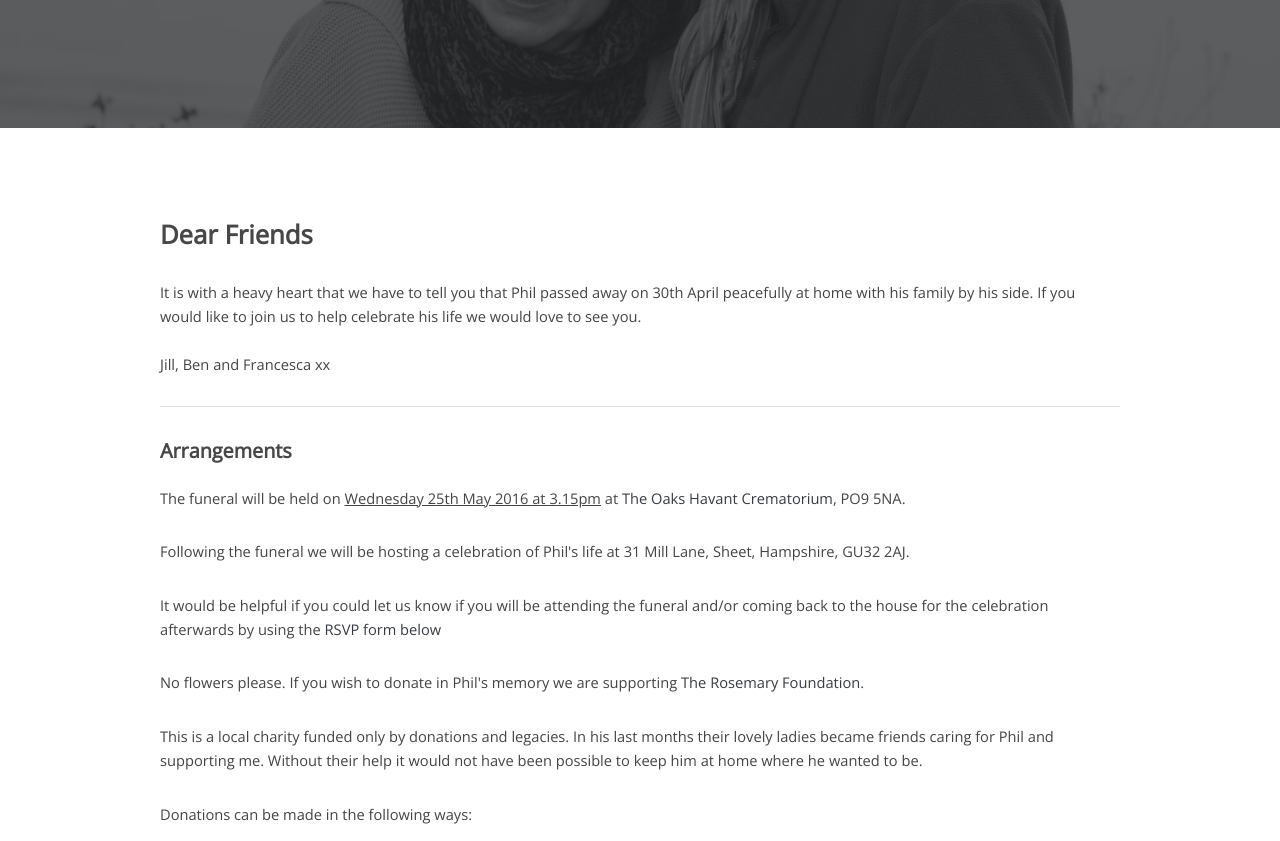
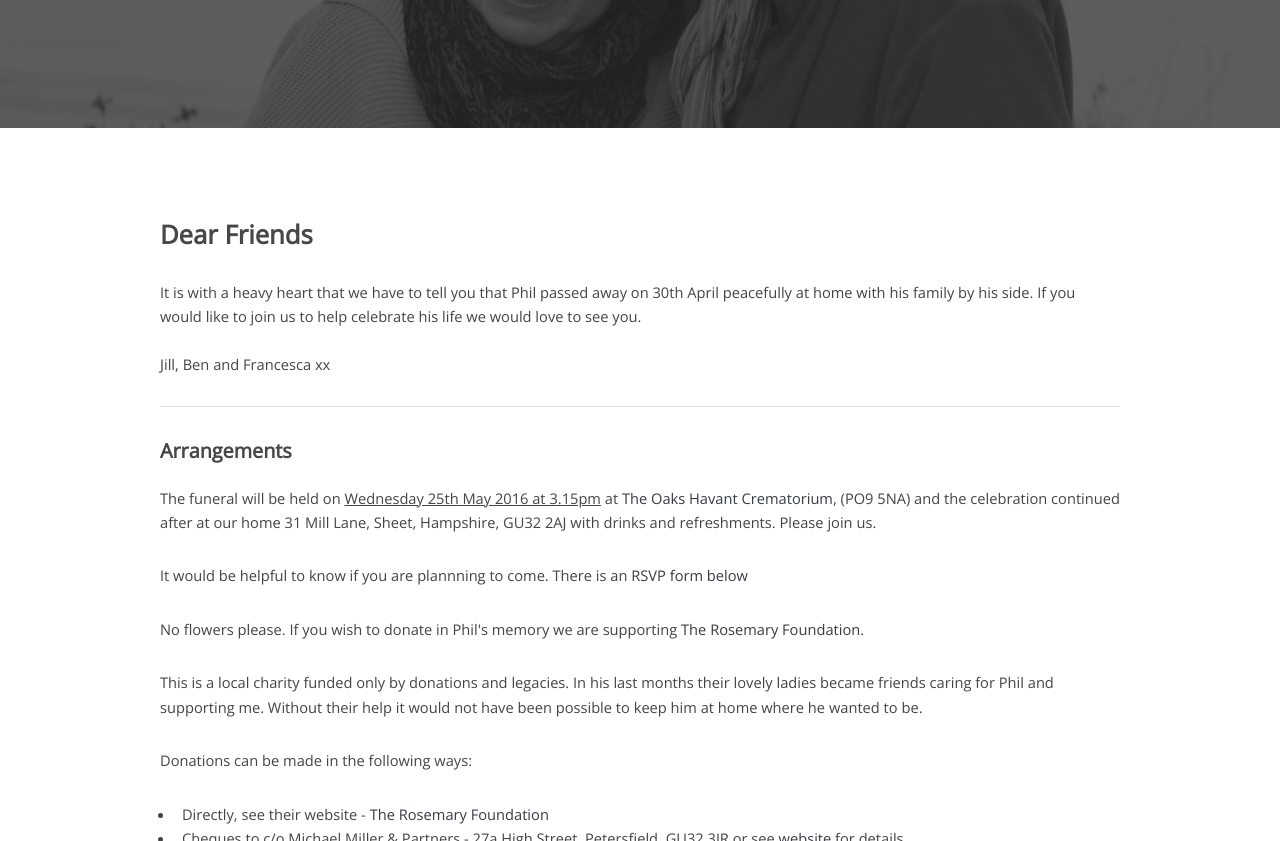
Before and after one commit to benhaines/benhaines.github.io, a plain HTML site: page index.html in a window 1280 px wide. Shown: the part 410-1251 px from the top of the page. Drawn offline with nearby package versions, Linux system fonts and the light colour scheme.

Commit message:
More edits

```diff
--- a/index.html
+++ b/index.html
@@ -54,9 +54,8 @@
           <section>
             <a name="arrangements"></a>
             <h3>Arrangements</h3>
-            <p>The funeral will be held on <u>Wednesday 25th May 2016 at 3.15pm</u> at <a href="http://www.havantcrematorium.co.uk/">The Oaks Havant Crematorium</a>, PO9 5NA.</p>
-            <p>Following the funeral we will be hosting a celebration of Phil's life at 31 Mill Lane, Sheet, Hampshire, GU32 2AJ.</p>
-						<p>It would be helpful if you could let us know if you will be attending the funeral and/or coming back to the house for the celebration afterwards by using the <a href="#rsvp">RSVP form below</a></p>
+            <p>The funeral will be held on <u>Wednesday 25th May 2016 at 3.15pm</u> at <a href="http://www.havantcrematorium.co.uk/">The Oaks Havant Crematorium</a>, (PO9 5NA) and the celebration continued after at our home 31 Mill Lane, Sheet, Hampshire, GU32 2AJ with drinks and refreshments. Please join us.</p>
+						<p>It would be helpful to know if you are plannning to come. There is an <a href="#rsvp">RSVP form below</a></p>
 						<p>No flowers please. If you wish to donate in Phil's memory we are supporting <a href="http://www.rosemary-foundation.org.uk/">The Rosemary Foundation</a>.</p>
 						<p>This is a local charity funded only by donations and legacies. In his last months their lovely ladies became friends caring for Phil and supporting me. Without their help it would not have been possible to keep him at home where he wanted to be.</p>
 					  <p>Donations can be made in the following ways:</p>
```
